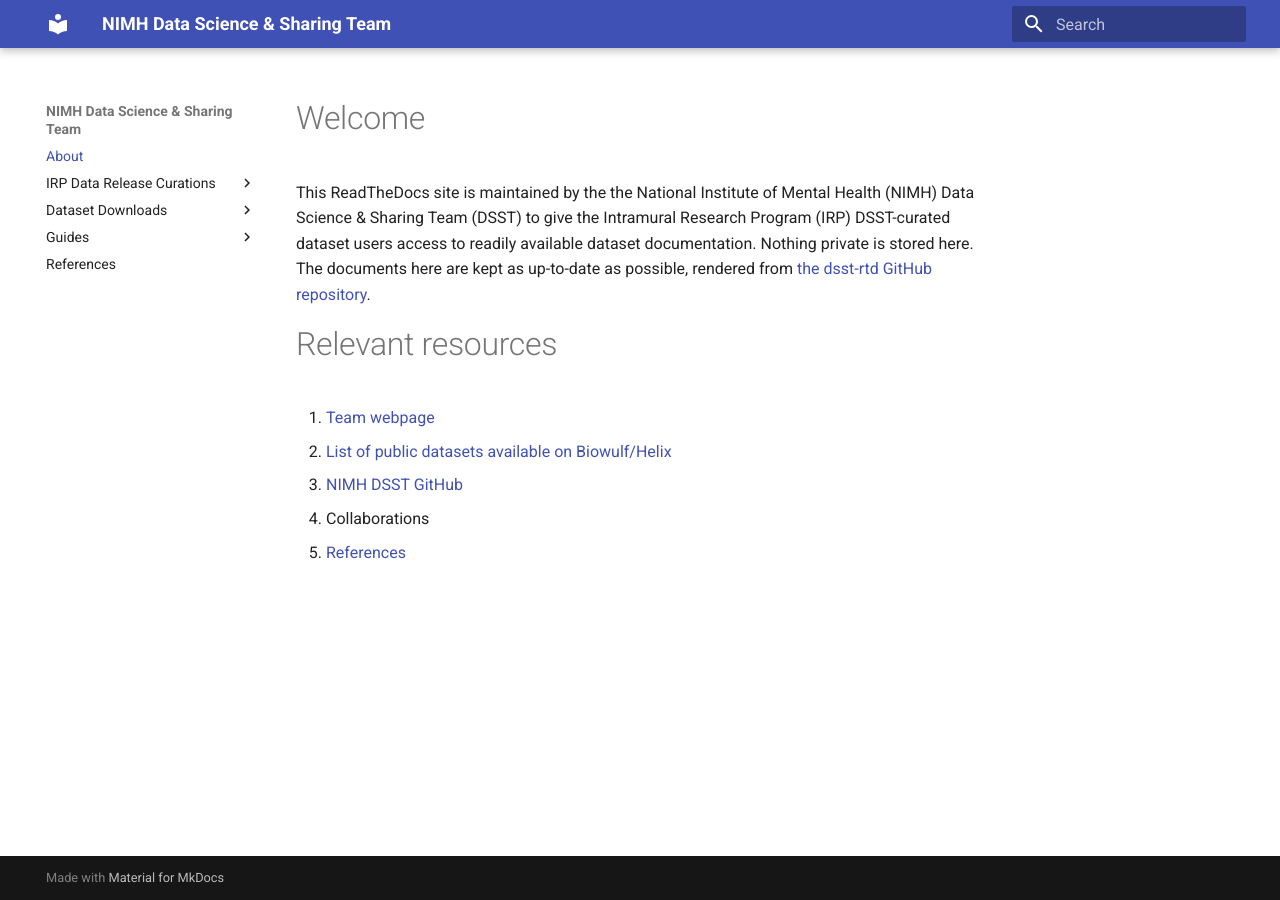
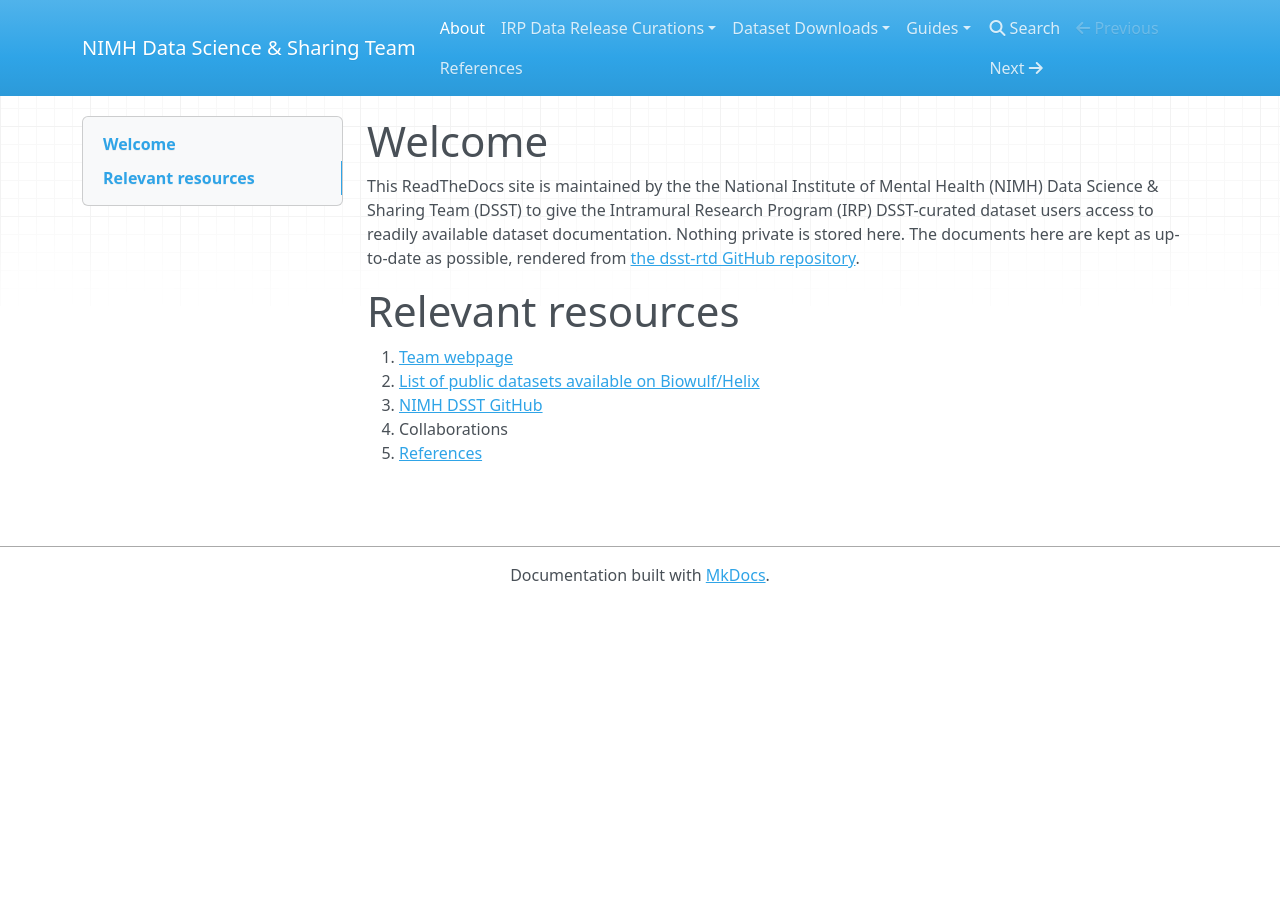
Before and after one commit to nimh-dsst/dsst-rtd, an MkDocs documentation site: the page built from docs/index.md, in a window 1280 px wide. Built offline with MkDocs 1.6.1, drawn with Linux system fonts in a browser that asks for light colours; nearby versions of some CDN libraries.

Commit message:
Update mkdocs.yml
Quick test of default theme

```diff
--- a/mkdocs.yml
+++ b/mkdocs.yml
@@ -1,6 +1,6 @@
 site_name: NIMH Data Science & Sharing Team
 
-theme: material
+# theme: material
 
 plugins:
   - search
```
